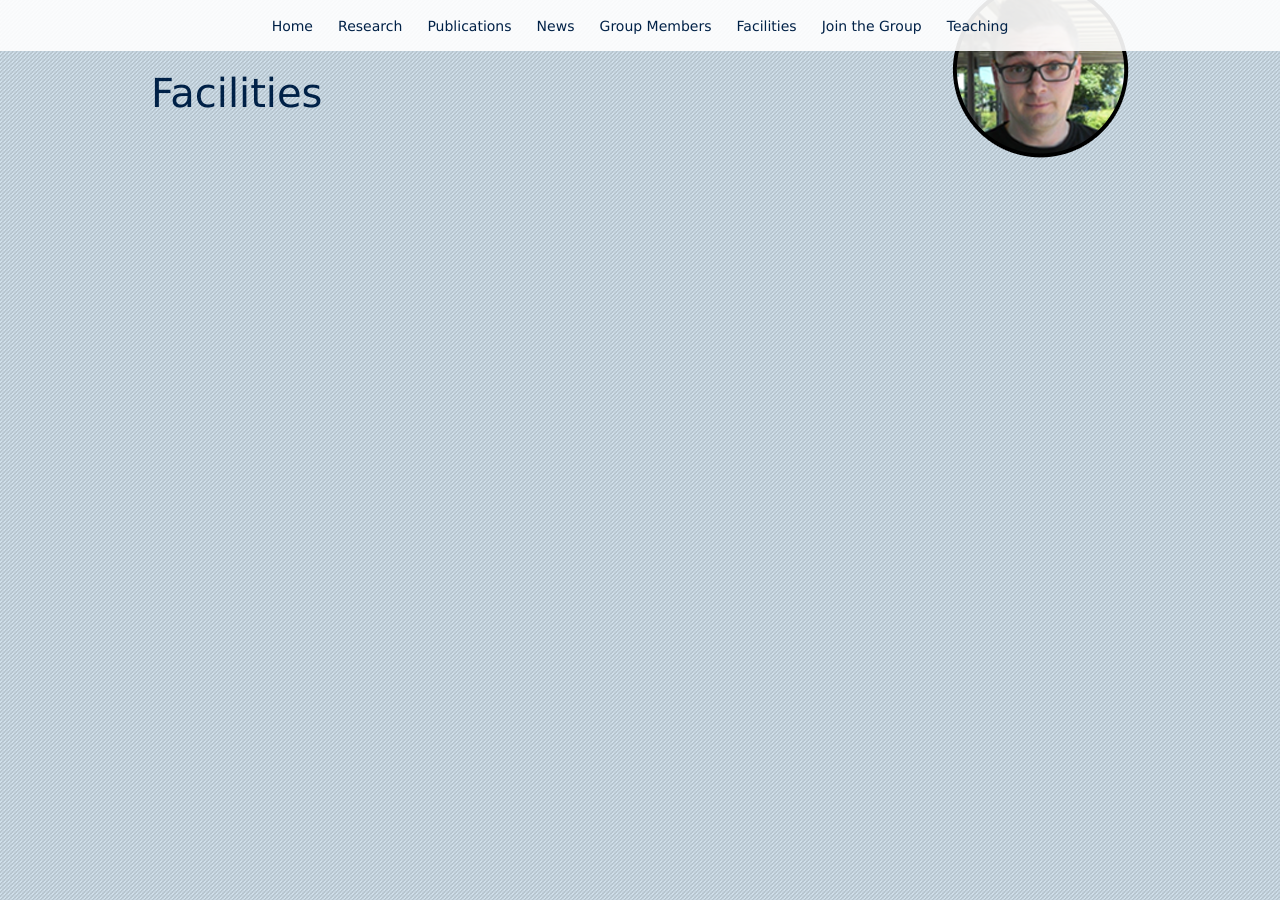
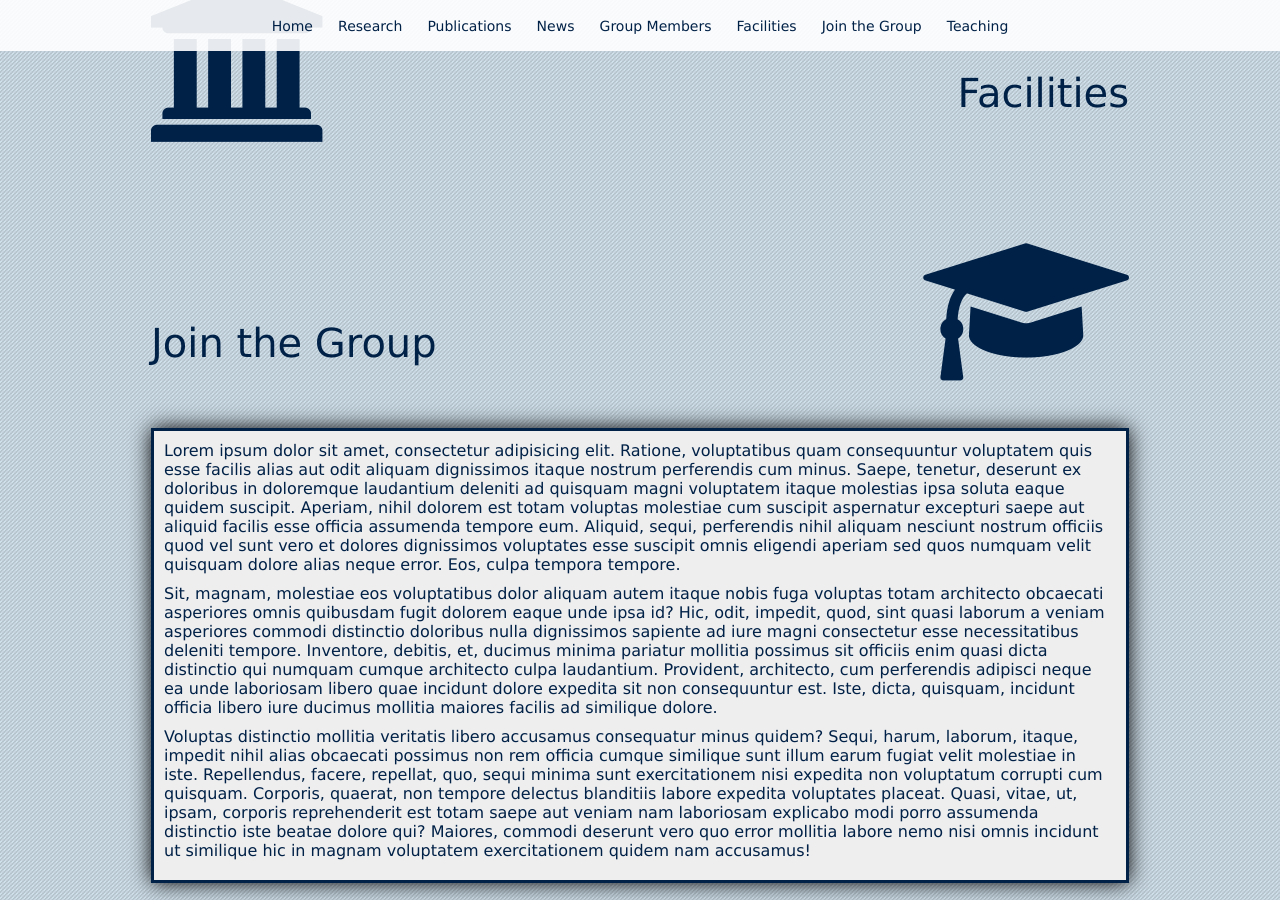
Before and after one commit to bayners123/bayners123, a Jekyll site: the page built from index.md, in a window 1280 px wide and 900 px high, scrolled down 4031 px. Built offline with Jekyll 4.4.1, drawn with Linux system fonts in a browser that asks for light colours; nearby versions of some CDN libraries.

Commit message:
Join us section

```diff
--- a/_includes/menu.html
+++ b/_includes/menu.html
@@ -5,7 +5,7 @@
 	<a href="#">News</a>
 	<a href="#groupmembers">Group Members</a>
 	<a href="#facilities">Facilities</a>
-	<a href="#">Join the Group</a>
+	<a href="#joinus">Join the Group</a>
 	<a href="#">Teaching</a>
 </nav>
 
--- a/_layouts/default.html
+++ b/_layouts/default.html
@@ -234,9 +234,9 @@
 
             <div class="grid content">
 
-				<img class="right" src="{{ site.url }}/images/jose.png" alt="Jose the benevolent" id="jose" />
+				<i class="fa fa-university left"></i>
 
-	            <h2 class="left">Facilities</h2>
+	            <h2 class="right">Facilities</h2>
 
 			<!-- TODO: intercept left/right scrolls -->
 			<!-- TODO: Pagination for second slider -->
@@ -266,6 +266,21 @@
 
         </section>
 
+		<section id="joinus" data-menu-offset="-250">
+			<div class="content grid">
+
+				<h2 class="left">Join the <br class="mobileOnly">Group</h2>
+				<i class="right fa fa-graduation-cap"></i>
+
+				<div class="box unit whole">
+					<p>Lorem ipsum dolor sit amet, consectetur adipisicing elit. Ratione, voluptatibus quam consequuntur voluptatem quis esse facilis alias aut odit aliquam dignissimos itaque nostrum perferendis cum minus. Saepe, tenetur, deserunt ex doloribus in doloremque laudantium deleniti ad quisquam magni voluptatem itaque molestias ipsa soluta eaque quidem suscipit. Aperiam, nihil dolorem est totam voluptas molestiae cum suscipit aspernatur excepturi saepe aut aliquid facilis esse officia assumenda tempore eum. Aliquid, sequi, perferendis nihil aliquam nesciunt nostrum officiis quod vel sunt vero et dolores dignissimos voluptates esse suscipit omnis eligendi aperiam sed quos numquam velit quisquam dolore alias neque error. Eos, culpa tempora tempore.</p>
+					<p>Sit, magnam, molestiae eos voluptatibus dolor aliquam autem itaque nobis fuga voluptas totam architecto obcaecati asperiores omnis quibusdam fugit dolorem eaque unde ipsa id? Hic, odit, impedit, quod, sint quasi laborum a veniam asperiores commodi distinctio doloribus nulla dignissimos sapiente ad iure magni consectetur esse necessitatibus deleniti tempore. Inventore, debitis, et, ducimus minima pariatur mollitia possimus sit officiis enim quasi dicta distinctio qui numquam cumque architecto culpa laudantium. Provident, architecto, cum perferendis adipisci neque ea unde laboriosam libero quae incidunt dolore expedita sit non consequuntur est. Iste, dicta, quisquam, incidunt officia libero iure ducimus mollitia maiores facilis ad similique dolore.</p>
+					<p>Voluptas distinctio mollitia veritatis libero accusamus consequatur minus quidem? Sequi, harum, laborum, itaque, impedit nihil alias obcaecati possimus non rem officia cumque similique sunt illum earum fugiat velit molestiae in iste. Repellendus, facere, repellat, quo, sequi minima sunt exercitationem nisi expedita non voluptatum corrupti cum quisquam. Corporis, quaerat, non tempore delectus blanditiis labore expedita voluptates placeat. Quasi, vitae, ut, ipsam, corporis reprehenderit est totam saepe aut veniam nam laboriosam explicabo modi porro assumenda distinctio iste beatae dolore qui? Maiores, commodi deserunt vero quo error mollitia labore nemo nisi omnis incidunt ut similique hic in magnam voluptatem exercitationem quidem nam accusamus!</p>
+				</div>
+
+			</div>
+		</section>
+
 		<!-- TODO: Nice footer section -->
 
     </div>
```
